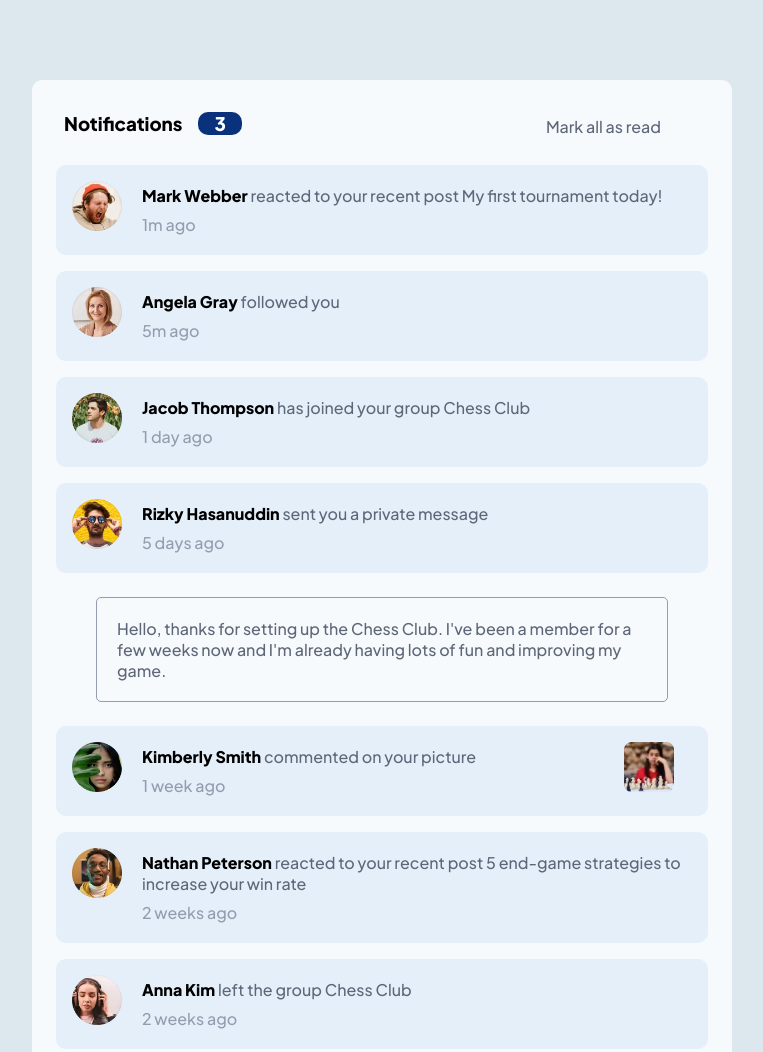
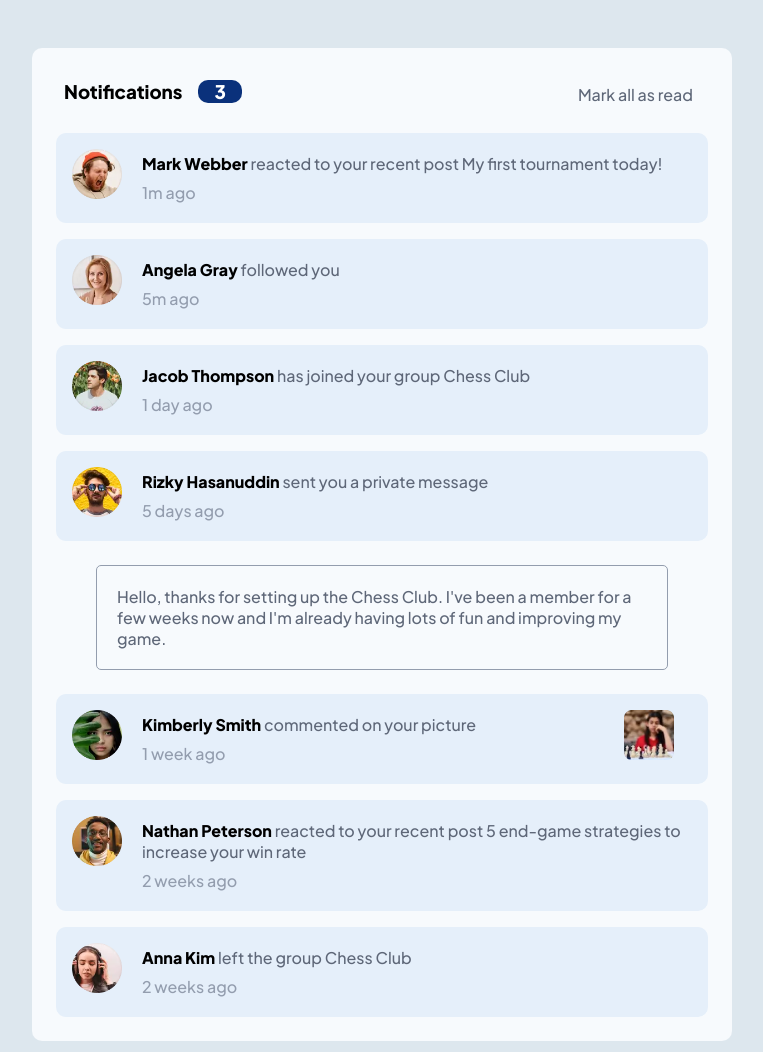
Before and after one commit to mariabrock/frontendmentorio-notifications-page, a plain HTML site: page index.html in a window 1280 px wide. Shown: the top 1052 px of the page, without its empty margins (448-1211 px from the left). Drawn offline with Linux system fonts and the light colour scheme.

Commit message:
more styling

```diff
--- a/styles.css
+++ b/styles.css
@@ -33,7 +33,7 @@ html, body {
   flex-direction: column;
   background-color: var(--very-light-grayish-blue);
   margin-left: 30rem;
-  margin-top: 5rem;
+  margin-top: 3rem;
   padding: 1rem;
   border-radius: 10px;
   width: 700px;
@@ -64,7 +64,7 @@ h3 {
 }
 
 .mark-read {
-  padding-left: 19rem;
+  padding-left: 21rem;
 }
 
 .notif {
@@ -102,6 +102,7 @@ img {
 }
 
 .attribution {
+  margin-top: 5rem;
   font-size: 11px;
   text-align: center;
 }
```
